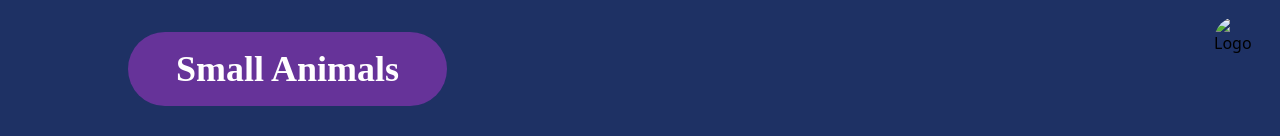
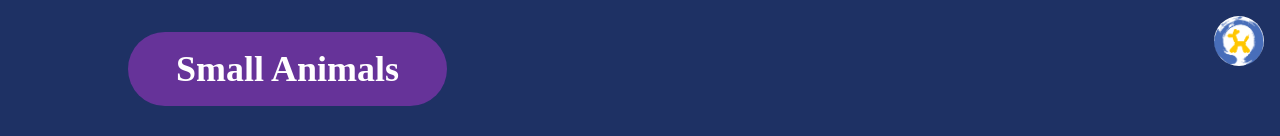
Before and after one commit to JosephSamwa/paradigm, a plain HTML site: page small-animals.html in a window 1280 px wide. Shown: the top 136 px of the page. Drawn offline with Linux system fonts and the light colour scheme.

Commit message:
Update small-animals.html

```diff
--- a/small-animals.html
+++ b/small-animals.html
@@ -182,7 +182,7 @@
     </style>
 </head>
 <body>
-    <img src="/placeholder.svg" alt="Logo" class="logo">
+<img src="paradigmlogo.png" alt="Paradigm Pet Professionals Logo" class="logo">
 
     <header class="header">
         <div class="header-content">
```
